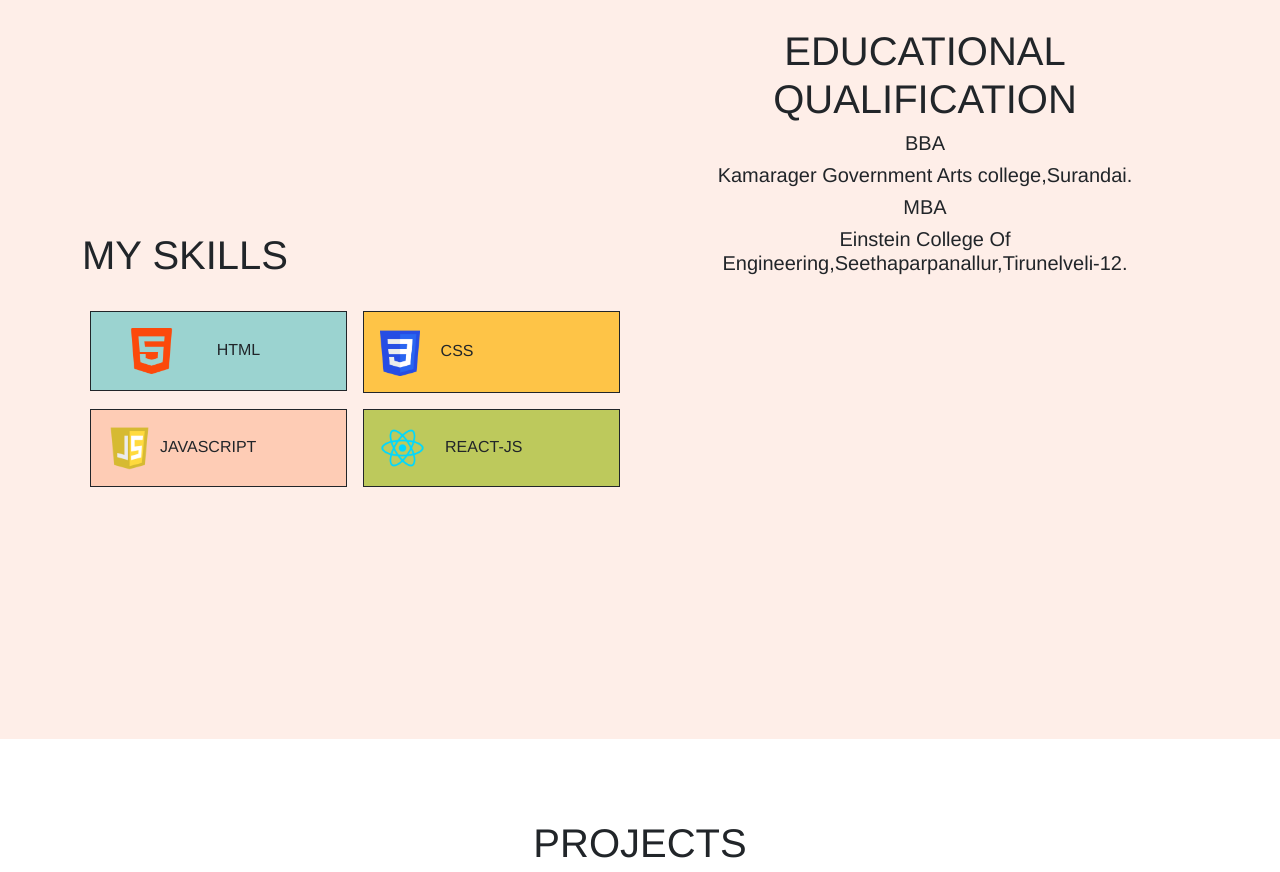
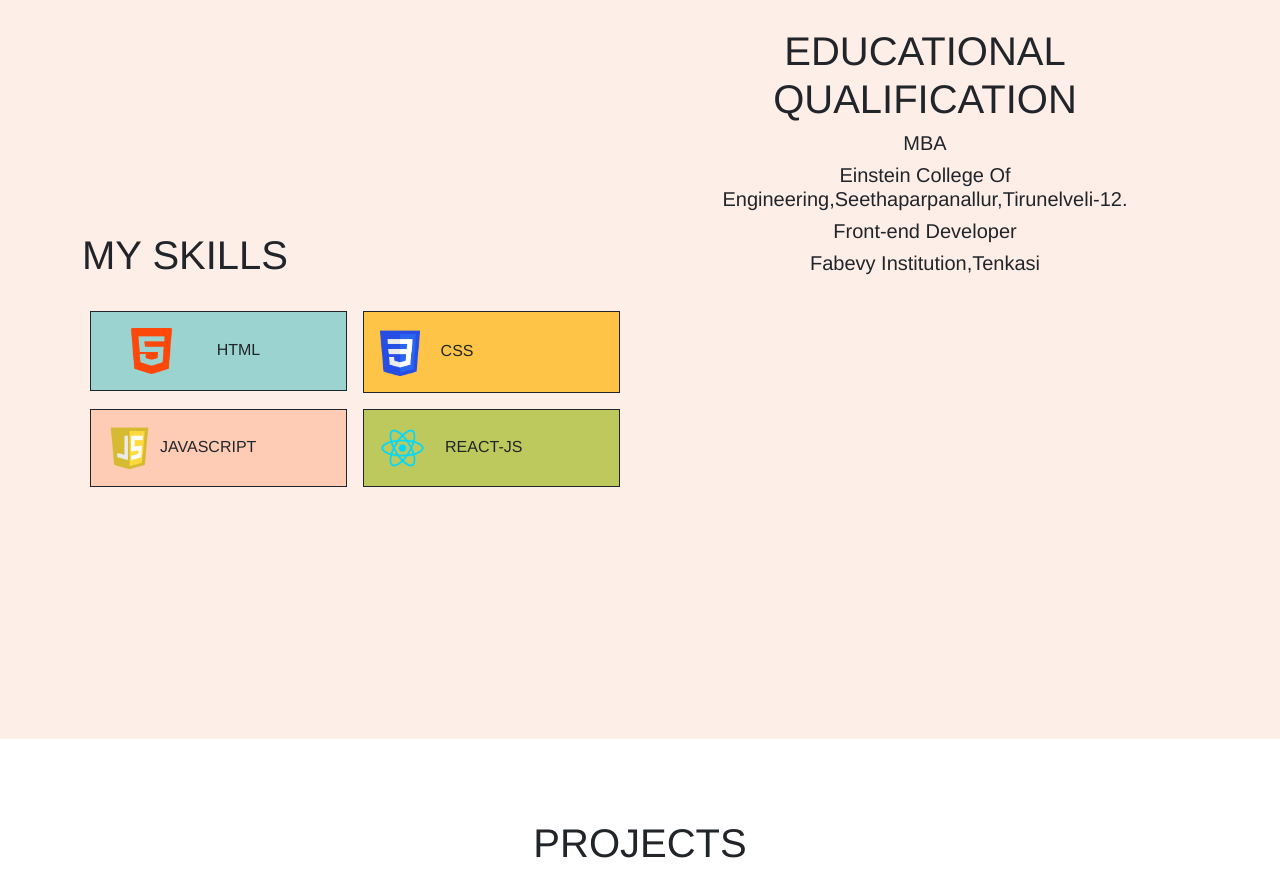
Before and after one commit to aaruanbu/My-Portfoilo, a plain HTML site: page index.html in a window 1280 px wide. Shown: the part 1520-2392 px from the top of the page. Drawn offline with Linux system fonts and the light colour scheme.

Commit message:
index.html

```diff
--- a/index.html
+++ b/index.html
@@ -166,10 +166,10 @@
 						   <div class=" text-center mt-4">
 								<h1 class="">EDUCATIONAL QUALIFICATION</h1>
 									<div>
-										<h5>BBA</h5>
-										<h5>Kamarager Government Arts college,Surandai.</h5>
 										<h5>MBA</h5>
 										<h5>Einstein College Of Engineering,Seethaparpanallur,Tirunelveli-12.</h5>
+										<h5>Front-end Developer</h5>
+										<h5>Fabevy Institution,Tenkasi</h5>
 									</div>
 						   </div>
 						</div>
```
